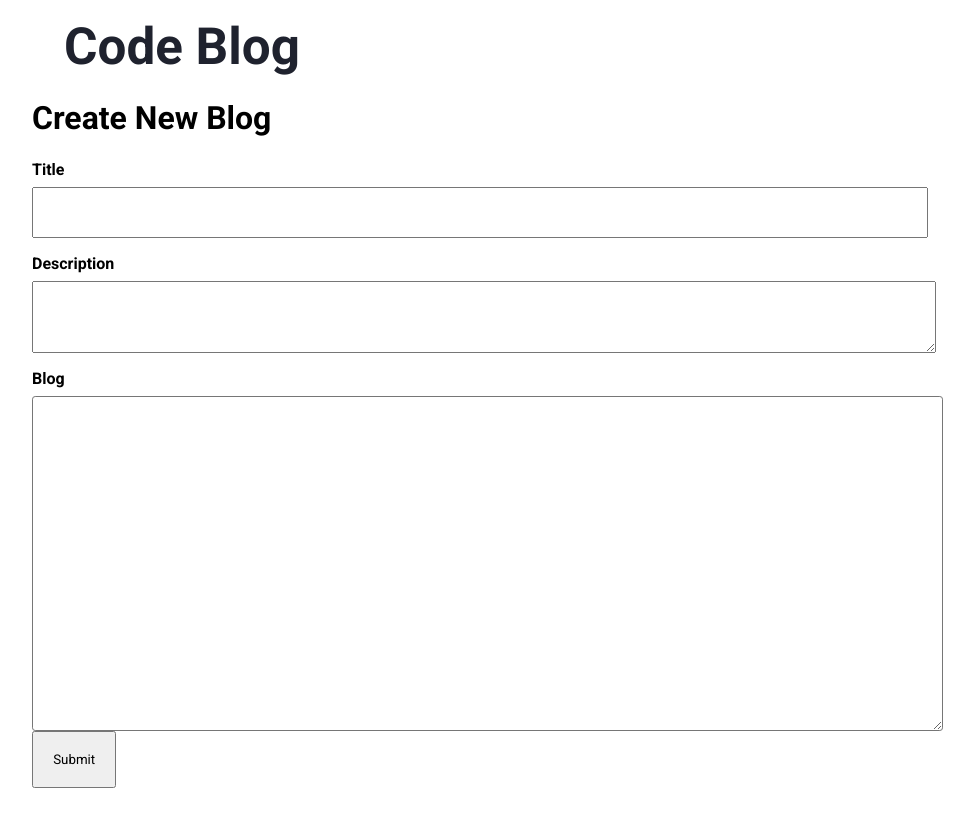
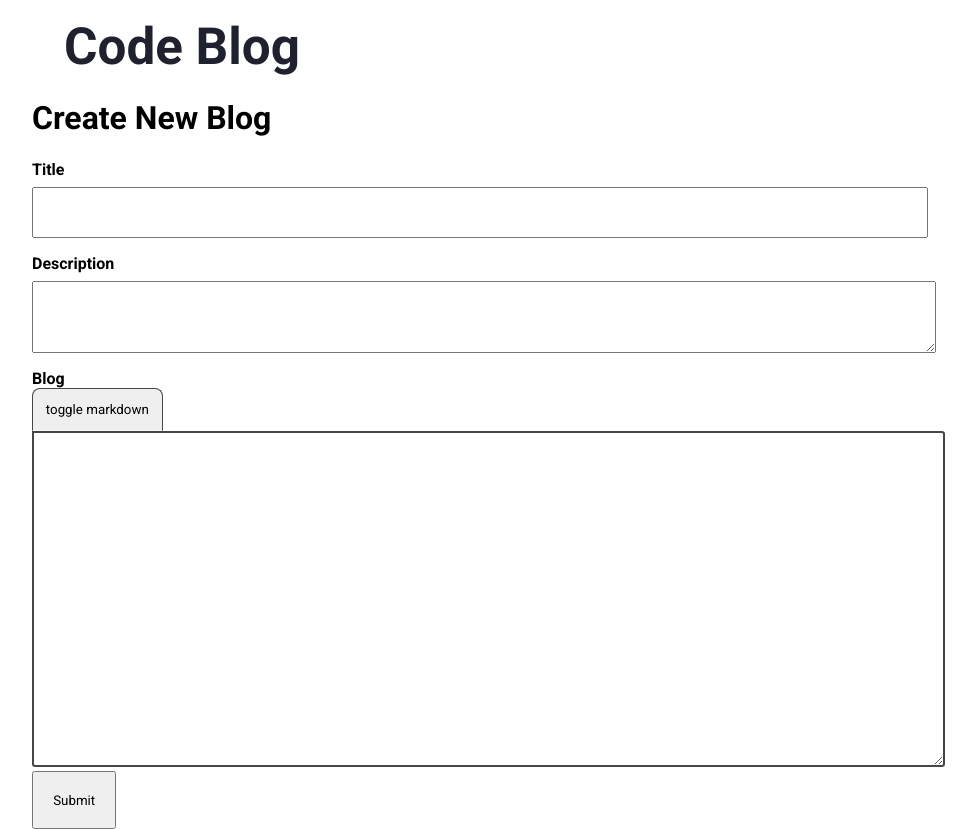
Before and after one commit to R-I-S-H-A-B-H-S-I-N-G-H/blog-post-frontend, a React (Create React App) app: page /blogs/new in a window 1280 px wide. Shown: the whole page, without its empty margins (160-1136 px from the left). Before the commit the page ends 800 px from the top, so only its background shows below. Built offline with nearby package versions, Linux system fonts and the light colour scheme.

Commit message:
adding toggle feature

```diff
--- a/src/Pages/create-Blog/Create-Blog.css
+++ b/src/Pages/create-Blog/Create-Blog.css
@@ -31,15 +31,22 @@ label > input {
 	font-weight: bold;
 	color: rgb(70, 70, 70);
 }
+.markdown-btn > button {
+	border-style: none;
+	padding: 0.8rem;
+	border-radius: 0.5rem 0.5rem 0rem 0rem;
+	border: solid 1px rgb(70, 70, 70);
+	border-bottom-color: aliceblue;
+}
 .blog {
-	margin-top: 0.5rem;
 	padding: 0.4rem;
 	font-size: 1.2rem;
 	max-width: 100%;
 	min-width: 100%;
 
 	min-height: 20rem;
-	border-radius: 0.2rem;
+	border-radius: 0rem 0.2rem 0.2rem 0.2rem;
+	border: rgb(70, 70, 70) solid 2px;
 }
 .description {
 	max-width: 100%;
@@ -60,3 +67,20 @@ label > input {
 	width: 70%;
 	padding: 0.4rem 0rem;
 }
+.markdown-preview {
+	padding: 0.5rem;
+	margin-bottom: 1rem;
+	/* margin-top: 1rem; */
+	min-width: 100%;
+	min-height: 20rem;
+	overflow: auto;
+	border: rgb(70, 70, 70) solid 1px;
+	border-radius: 0rem 0.2rem 0.2rem 0.2rem;
+}
+.markdowntoggle {
+	position: absolute;
+	background: lightblue;
+}
+.markdown-preview:hover {
+	box-shadow: rgba(100, 100, 111, 0.2) 0px 7px 29px 0px;
+}
--- a/src/Pages/create-Blog/CreateBlog.jsx
+++ b/src/Pages/create-Blog/CreateBlog.jsx
@@ -13,6 +13,7 @@ export default function CreateBlog() {
 	const [title, setTitle] = useState("");
 	const [description, setDescription] = useState("");
 	const [blog, setBlog] = useState("");
+	const [previewMarkdown, setPreviewMarkdown] = useState(false);
 
 	async function submitdata() {
 		if (title.length === 0 || description.length === 0 || blog.length === 0)
@@ -61,8 +62,19 @@ export default function CreateBlog() {
 						name="Description"
 					/>
 				</label>
-				<label>
-					Blog
+
+				<label>Blog</label>
+				<div>
+					<div className="markdown-btn">
+						<button onClick={() => setPreviewMarkdown(!previewMarkdown)}>
+							toggle markdown
+						</button>
+					</div>
+					{previewMarkdown ? (
+						<div className="markdown-preview">
+							<Markdown data={blog} />
+						</div>
+					) : (
 						<textarea
 							className="blog"
 							value={blog}
@@ -73,11 +85,15 @@ export default function CreateBlog() {
 							type="text"
 							name="Blog"
 						/>
-					<Markdown data={blog} />
-				</label>
+					)}
+				</div>
+				{!previewMarkdown ? (
 					<button onClick={() => submitdata()} className="submit-blog">
 						Submit
 					</button>
+				) : (
+					<></>
+				)}
 			</div>
 		</div>
 	);
```
Lines whose indentation alone changed are shown as unchanged.
